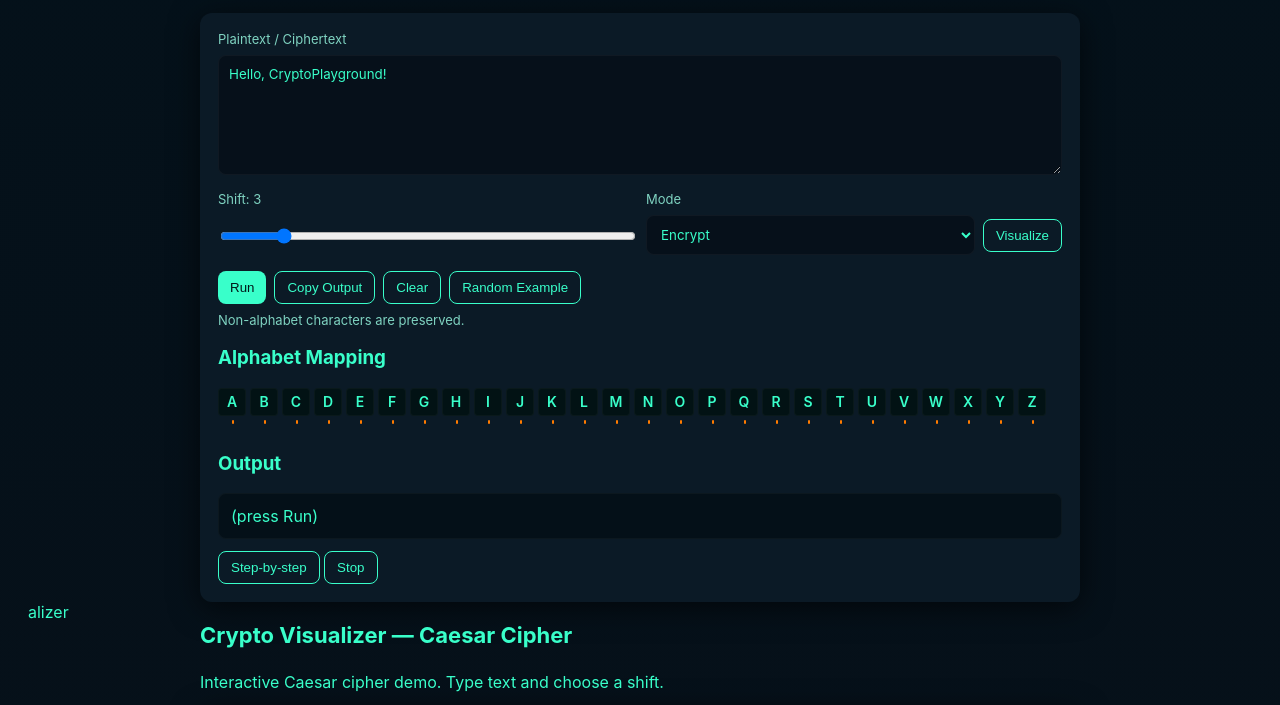
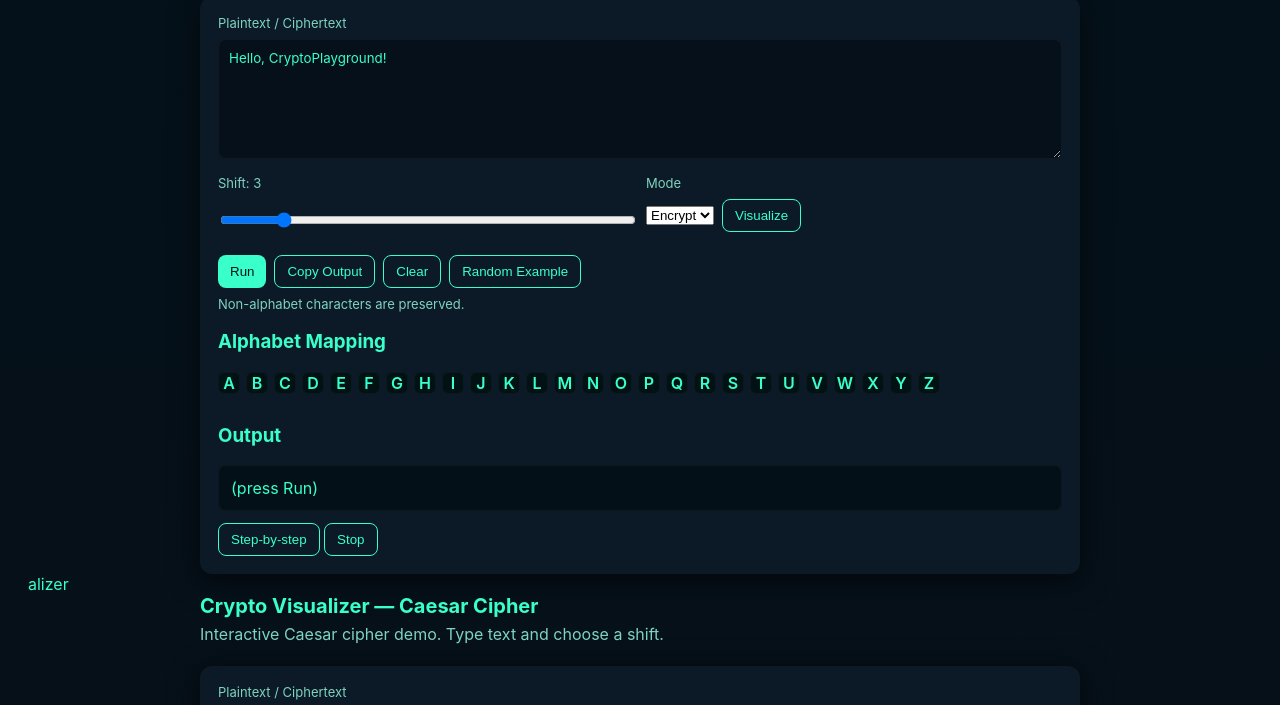
Before and after one commit to kulcsarvik/crypvis, a plain HTML site: page caesar.html in a window 1280 px wide. Shown: the part 127-832 px from the top of the page. Drawn offline with Linux system fonts and the light colour scheme.

Commit message:
Update style.css

```diff
--- a/style.css
+++ b/style.css
@@ -1,53 +1,86 @@
 :root {
-  --bg:#071019;
-  --panel:#0b1a26;
-  --accent:#39ffca;
-  --muted:#7fd3c1;
-  --arrow:#ff7b00;
+  --bg: #071019;
+  --panel: #0b1a26;
+  --accent: #39ffca;
+  --muted: #7fd3c1;
 }
 
-* { box-sizing: border-box; }
+* {
+  box-sizing: border-box;
+}
 
 body {
-  font-family: Inter,Segoe UI,Roboto,system-ui,monospace;
+  font-family: Inter, Segoe UI, Roboto, system-ui, monospace;
   margin: 0;
-  background: linear-gradient(180deg,#04111a 0%,#071019 100%);
+  background: linear-gradient(180deg, #04111a 0%, #071019 100%);
   color: var(--accent);
   padding: 28px;
 }
 
-.wrap { max-width: 880px; margin: 0 auto; }
+.wrap {
+  max-width: 880px;
+  margin: 0 auto;
+}
 
-header { display: flex; align-items: center; gap: 16px; margin-bottom: 24px; }
+header {
+  display: flex;
+  align-items: center;
+  gap: 16px;
+}
 
-h1 { margin: 0; font-size: 22px; }
+h1 {
+  margin: 0;
+  font-size: 20px;
+}
 
-nav a { color: var(--accent); text-decoration: none; margin-right: 16px; }
-nav a:hover { text-decoration: underline; }
+p.lead {
+  color: var(--muted);
+  margin: 6px 0 22px;
+}
 
 .panel {
   background: var(--panel);
   padding: 18px;
   border-radius: 12px;
-  box-shadow: 0 6px 30px rgba(0,0,0,.6);
+  box-shadow: 0 6px 30px rgba(0, 0, 0, 0.6);
 }
 
-label { display: block; color: var(--muted); font-size: 13px; margin-bottom: 8px; }
+label {
+  display: block;
+  color: var(--muted);
+  font-size: 13px;
+  margin-bottom: 8px;
+}
 
-textarea, input, select {
+textarea,
+input {
   background: #06101a;
   color: var(--accent);
-  border: 1px solid rgba(255,255,255,.04);
+  border: 1px solid rgba(255, 255, 255, 0.04);
   padding: 10px;
   border-radius: 8px;
   width: 100%;
   font-family: inherit;
 }
 
-textarea { min-height: 120px; resize: vertical; }
+textarea {
+  min-height: 120px;
+  resize: vertical;
+}
 
-.controls { display: grid; grid-template-columns: 1fr 1fr; gap: 12px; margin-top: 12px; }
-.row { display: flex; gap: 8px; align-items: center; }
+.controls {
+  display: grid;
+  grid-template-columns: 1fr 1fr;
+  gap: 12px;
+  margin-top: 12px;
+}
+
+.row {
+  display: flex;
+  gap: 8px;
+  align-items: center;
+}
+
 button {
   background: transparent;
   border: 1px solid var(--accent);
@@ -56,7 +89,12 @@ button {
   border-radius: 8px;
   cursor: pointer;
 }
-button.primary { background: var(--accent); color: #001617; border: none; }
+
+button.primary {
+  background: var(--accent);
+  color: #001617;
+  border: none;
+}
 
 .output {
   white-space: pre-wrap;
@@ -64,52 +102,76 @@ button.primary { background: var(--accent); color: #001617; border: none; }
   padding: 12px;
   border-radius: 8px;
   background: #041018;
-  border: 1px solid rgba(255,255,255,.03);
+  border: 1px solid rgba(255, 255, 255, 0.03);
   margin-top: 12px;
 }
 
 .alphabet {
   display: flex;
-  gap: 4px;
+  gap: 6px;
   flex-wrap: wrap;
   margin-top: 14px;
-  position: relative;
-  height: 50px;
-  align-items: flex-start;
 }
 
 .letter {
-  width: 28px;
-  height: 28px;
-  border-radius: 4px;
+  width: 22px;
+  height: 22px;
+  border-radius: 6px;
   display: flex;
   align-items: center;
   justify-content: center;
   background: #021214;
-  border: 1px solid rgba(255,255,255,.03);
+  border: 1px solid rgba(255, 255, 255, 0.03);
   font-weight: 600;
-  font-size: 14px;
-  position: relative;
 }
 
-.arrow {
-  position: absolute;
-  top: 32px;
-  height: 4px;
-  width: 2px;
-  background: var(--arrow);
-  border-radius: 1px;
-  animation: pop 0.3s ease-out;
+.map {
+  display: flex;
+  gap: 6px;
+  flex-wrap: wrap;
+  margin-top: 10px;
 }
 
-@keyframes pop {
-  from { transform: scale(0); opacity: 0; }
-  to { transform: scale(1); opacity: 1; }
+.letter.small {
+  width: 22px;
+  height: 22px;
+  font-size: 12px;
 }
 
-.controls-bottom { display: flex; gap: 8px; flex-wrap: wrap; margin-top: 12px; }
-.hint { color: var(--muted); font-size: 13px; margin-top: 8px; }
+.controls-bottom {
+  display: flex;
+  gap: 8px;
+  flex-wrap: wrap;
+  margin-top: 12px;
+}
 
-footer { color: var(--muted); font-size: 13px; margin-top: 16px; }
+.hint {
+  color: var(--muted);
+  font-size: 13px;
+  margin-top: 8px;
+}
 
-@media(max-width:620px){ .controls { grid-template-columns: 1fr; } }
+.highlight {
+  background: linear-gradient(
+    90deg,
+    rgba(57, 255, 202, 0.12),
+    rgba(57, 255, 202, 0.06)
+  );
+  border-color: var(--accent);
+}
+
+.cursor {
+  outline: 2px dashed rgba(57, 255, 202, 0.12);
+}
+
+footer {
+  color: var(--muted);
+  font-size: 13px;
+  margin-top: 16px;
+}
+
+@media (max-width: 620px) {
+  .controls {
+    grid-template-columns: 1fr;
+  }
+}
```
